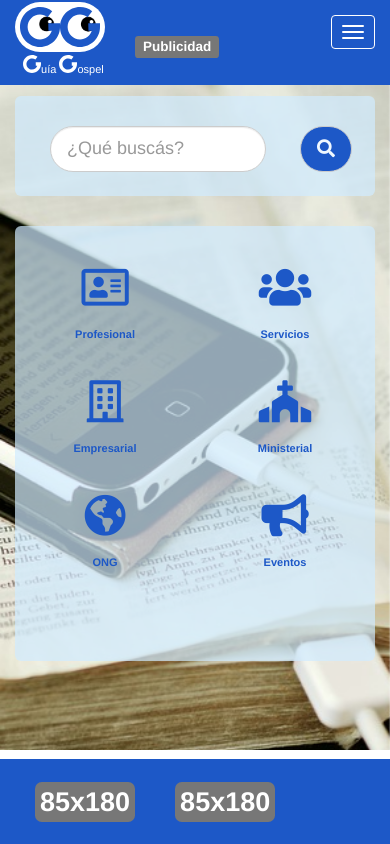
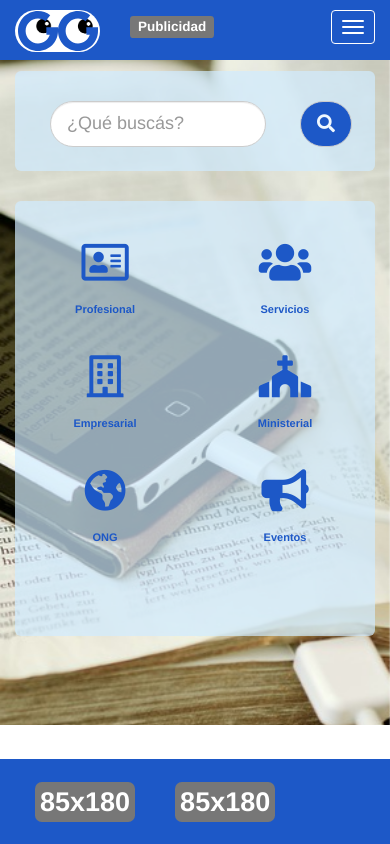
Before and after one commit to 4island/GuiaG_React_Webpack_Sass, a React app: page / in a window 390 px wide. Built offline with nearby package versions, Linux system fonts and the light colour scheme; some icons are missing.

Commit message:
UI changes

```diff
--- a/public/index.html
+++ b/public/index.html
@@ -5,6 +5,11 @@
   <meta http-equiv="X-UA-Compatible" content="IE=edge">
   <meta name="viewport" content="width=device-width, initial-scale=1">
   <meta name="theme-color" content="#1d58c7">
+
+  <meta http-equiv="Content-Language" content="es"/>
+  <meta name="Description" content="Buscador cristiano, de servicios, profesionales, ministerios, comercios." />
+  <meta name="Keywords" content="cistiano, buscador"/>
+  <meta name="Robots" content="all"/>
 
 
   <link rel="stylesheet" href="https://maxcdn.bootstrapcdn.com/bootstrap/3.3.7/css/bootstrap.min.css" integrity="sha384-BVYiiSIFeK1dGmJRAkycuHAHRg32OmUcww7on3RYdg4Va+PmSTsz/K68vbdEjh4u" crossorigin="anonymous">
--- a/src/components/CustomFooter.scss
+++ b/src/components/CustomFooter.scss
@@ -3,6 +3,7 @@
     position: absolute;
     bottom:0;
     width: 100%;
+    height: 85px;
     background-color: rgb(29, 88, 199);
     z-index: 98;
     // display:none !important;
--- a/src/components/CustomNavbar.jsx
+++ b/src/components/CustomNavbar.jsx
@@ -6,8 +6,8 @@ import './CustomNavbar.scss';
 export default class CustomNavbar extends Component {
   render() {
     return (
-      <Navbar default collapseOnSelect>
-        <Navbar.Header>
+      <Navbar default className="CustomHeader" collapseOnSelect>
+        <Navbar.Header >
 
           <Navbar.Brand >
               <Link to="/" >
--- a/src/components/CustomNavbar.scss
+++ b/src/components/CustomNavbar.scss
@@ -97,18 +97,24 @@ h4{
 
 @media only screen and (max-width: 768px) {
   .marca{
-    width: 90px;
-    height: 50px;
+    width: 85px;
+    height: 42px;
     background-size: 80px 45px;
     background-position-x: 60%;
-    // background-position-y: 40%;
-    margin-top: -13px;
-    padding-top: 5px;
+    background-position-y: 200%;
+    margin-top: -5px;
+    padding-top: 0px;
   }
   .logo-texto{
     margin-left: -115px;
     margin-top: 20px;
+    display: none;
   }
+  .GG{
+    padding-top: 1px;
+    padding-left: 2.5px;
+  }
+
   h2{
     font-size: 11px !important;
   }
@@ -117,16 +123,20 @@ h4{
   }
   .publicidad-navBar{
     margin-left: 0% !important;
-  }
-  .Capa_1{
-    width: 18px;
+    margin-top: 0px;
   }
   .slogan{
     display: none;
   }
   .navbar-toggle {
-    margin-bottom: 30px;
+    margin-top: 10px;
   }
+  .CustomHeader {
+    min-height: 60px !important;
+    z-index: 99;
+    margin-bottom: 0px !important;
+  }
+
 }
 
 @media only screen and (max-width: 320px) {
--- a/src/styles/main.scss
+++ b/src/styles/main.scss
@@ -3,12 +3,12 @@
 // @import "partials/variables";
 
 nav.navbar, .navbar-default {
-    background-color: $colorPrimario ;
-    width: 100%;
-    min-height: 85px;
-    z-index: 99;
-    margin-bottom: 0px !important;
-  }
+  background-color: $colorPrimario ;
+  width: 100%;
+  min-height: 20px;
+  z-index: 99;
+  margin-bottom: 0px !important;
+}
 
   .navbar-collapse {
     padding-right: 15px;
```
